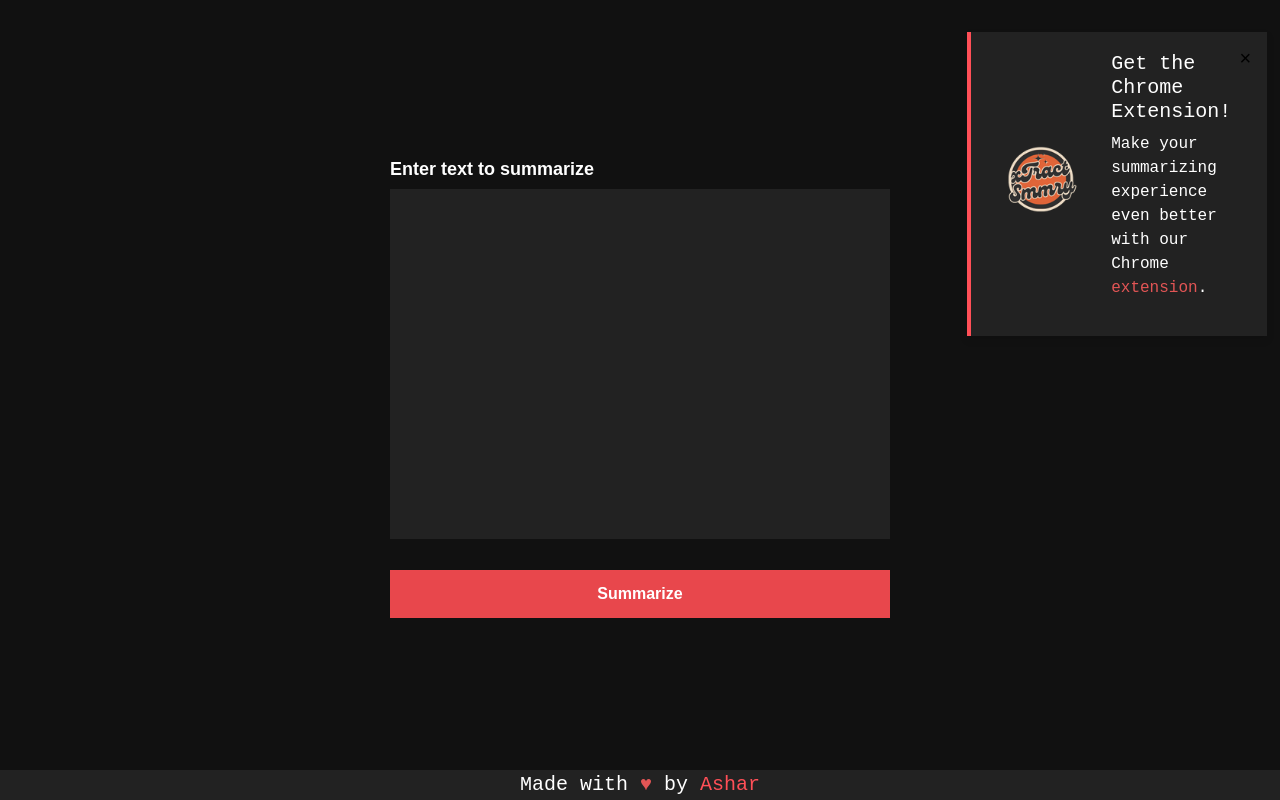
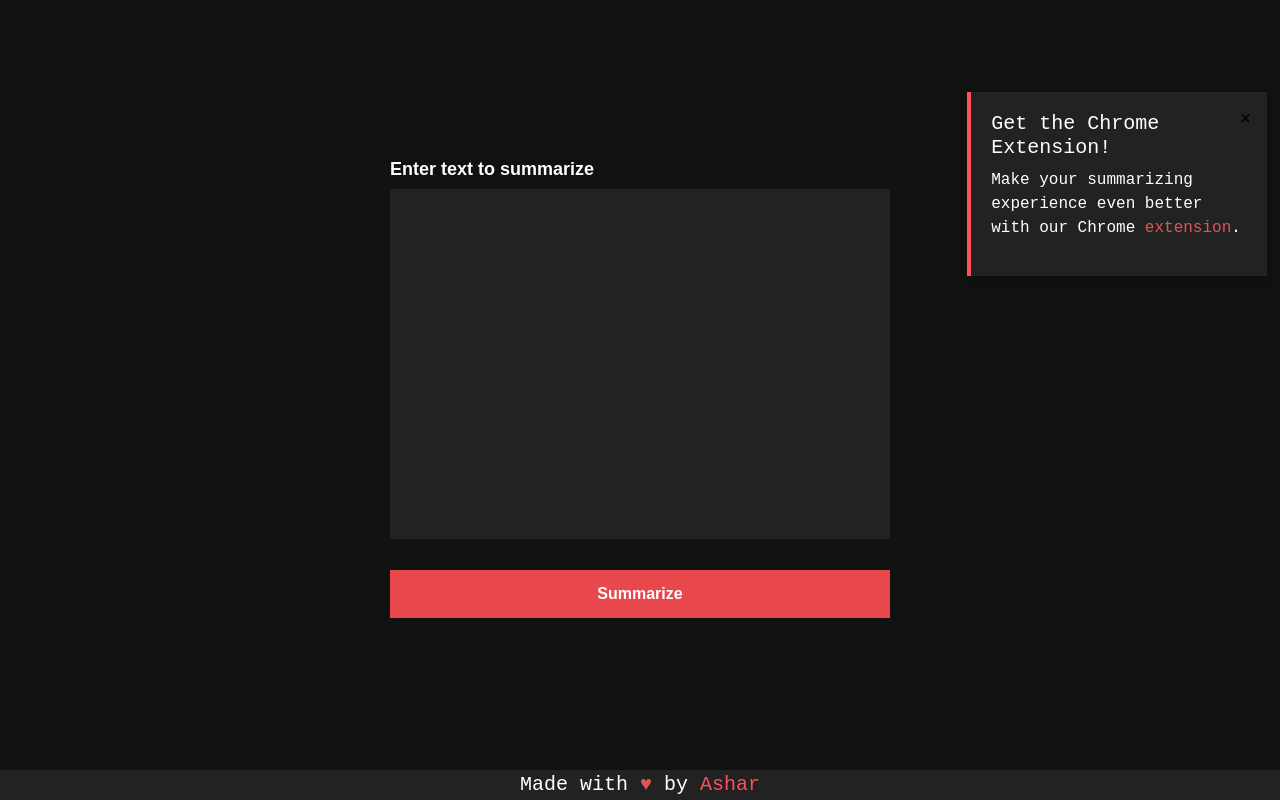
Before and after one commit to AsharAmir/xTract-to-Notion, a browser extension: page templates/index.html in a window 1280 px wide. Drawn offline with nearby package versions, Linux system fonts and the light colour scheme; files that its build step writes are made by us from their sources.

Commit message:
changed extension's url

```diff
--- a/templates/index.html
+++ b/templates/index.html
@@ -48,10 +48,10 @@
 
     <div class="popup" id="popup">
         <button class="close-btn" onclick="closePopup()">&times;</button>
-        <img src="logo.png" alt="Extension">
+        <!-- <img src="logo.png" alt="Extension"> -->
         <div class="content">
             <h5>Get the Chrome Extension!</h5>
-            <p>Make your summarizing experience even better with our Chrome <a href="https://github.com/AsharAmir" target="_blank" style="color: #e25555;">extension</a>.</p>
+            <p>Make your summarizing experience even better with our Chrome <a href="https://chromewebstore.google.com/detail/xtract-to-notion/oihndfdpknojlekechmpcijkmnclbflh?authuser=0&hl=en-GB" target="_blank" style="color: #e25555;">extension</a>.</p>
         </div>
     </div>
 </body>
```
